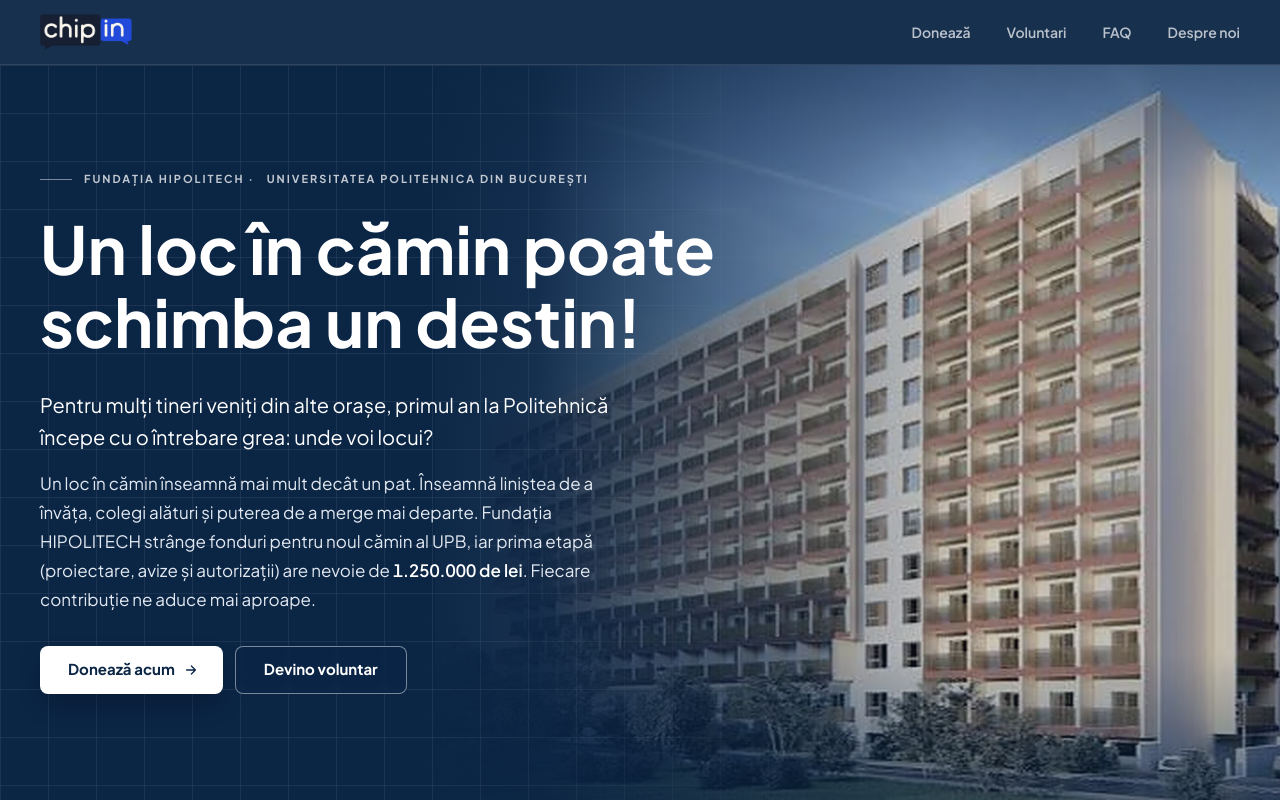
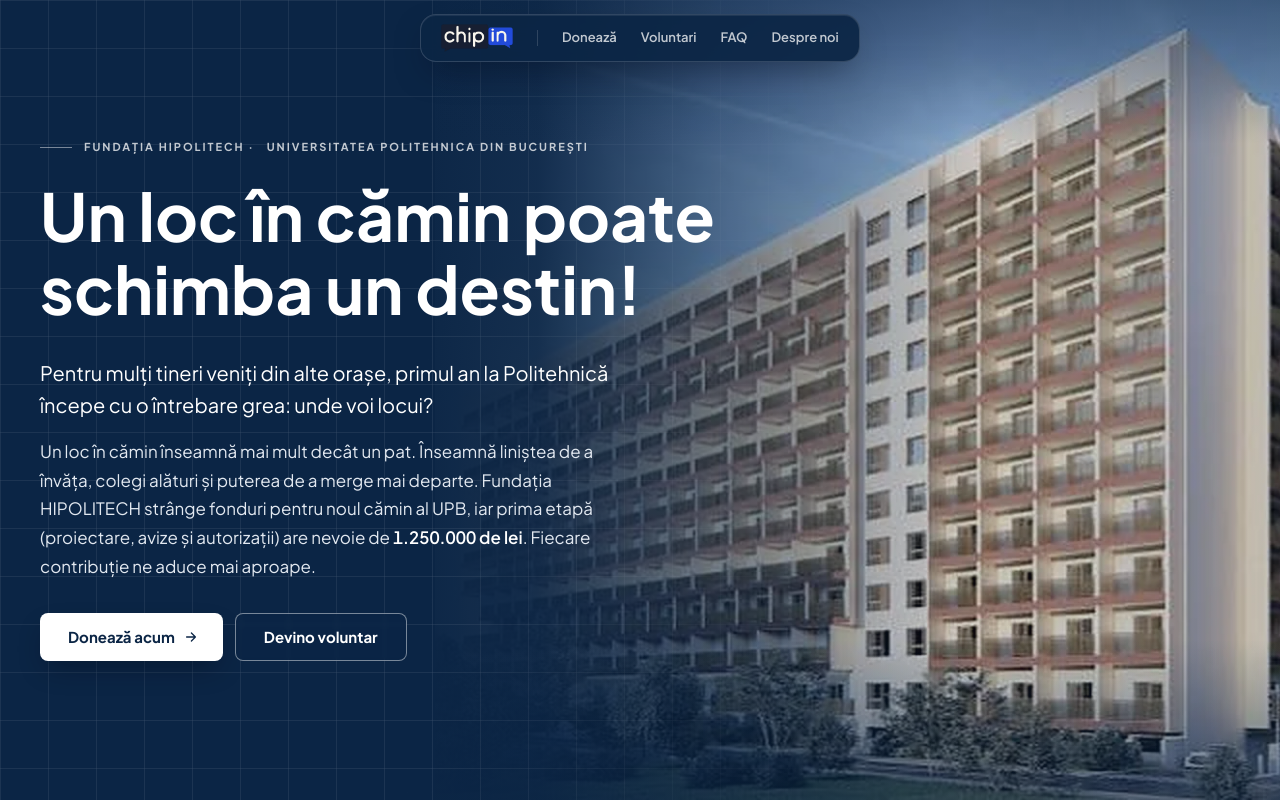
Before and after one commit to nigaua/startupupb, a React (Vite) app: page / in a window 1280 px wide. Built offline with nearby package versions, Linux system fonts and the light colour scheme; the HTML template or start-up script is replaced by a standard one.

Commit message:
Make navbar a compact floating rounded-2xl dock with zero dead space

```diff
--- a/src/App.tsx
+++ b/src/App.tsx
@@ -167,9 +167,9 @@ export default function App() {
     }`;
 
   return (
-    <div className="flex min-h-screen flex-col bg-[#F8FAFC] text-[#0F172A]">
-      <header className="sticky top-0 z-40 border-b border-white/10 bg-[#0B2545]/95 backdrop-blur">
-        <div className="mx-auto flex h-16 max-w-[1320px] items-center justify-between gap-4 px-5 lg:px-10">
+    <div className="flex min-h-[100dvh] flex-col bg-[#F8FAFC] text-[#0F172A]">
+      <header className="pointer-events-none fixed inset-x-0 top-3.5 z-40 flex justify-center px-3 sm:px-5">
+        <div className="pointer-events-auto flex h-12 w-fit max-w-full items-center gap-4 rounded-2xl border border-white/15 bg-[#0B2545]/92 px-3.5 shadow-[0_14px_34px_-12px_rgba(2,8,23,0.55),inset_0_1px_0_rgba(255,255,255,0.08)] backdrop-blur-md sm:gap-6 sm:px-5">
           <a
             href="/"
             onClick={(event) => {
@@ -177,21 +177,23 @@ export default function App() {
               navigate("/");
             }}
             aria-label="chip in — Acasă"
-            className="flex shrink-0 items-center"
+            className="flex shrink-0 cursor-pointer items-center rounded-md focus-visible:outline-2 focus-visible:outline-offset-2 focus-visible:outline-white"
           >
             <img
               src="/logo-chipin.png"
               alt="chip in"
-              className="h-8 w-auto select-none sm:h-9"
+              className="h-6 w-auto select-none sm:h-7"
             />
           </a>
 
+          <span aria-hidden="true" className="h-4 w-px shrink-0 bg-white/15" />
+
           <nav
             aria-label="Navigație principală"
-            className="flex items-center gap-5 text-xs font-semibold text-white/70 sm:gap-9 sm:text-sm"
+            className="flex items-center gap-4 text-xs font-semibold text-white/75 sm:gap-6 sm:text-[13px]"
           >
             <a
-              className="nav-link"
+              className="nav-link cursor-pointer whitespace-nowrap"
               data-active={route === "/doneaza" ? "true" : undefined}
               href="/doneaza"
               onClick={(event) => {
@@ -202,7 +204,7 @@ export default function App() {
               Donează
             </a>
             <a
-              className="nav-link"
+              className="nav-link cursor-pointer whitespace-nowrap"
               data-active={route === "/voluntari" ? "true" : undefined}
               href="/voluntari"
               onClick={(event) => {
@@ -213,7 +215,7 @@ export default function App() {
               Voluntari
             </a>
             <a
-              className="nav-link"
+              className="nav-link cursor-pointer whitespace-nowrap"
               data-active={route === "/faq" ? "true" : undefined}
               href="/faq"
               onClick={(event) => {
@@ -224,7 +226,7 @@ export default function App() {
               FAQ
             </a>
             <a
-              className="nav-link"
+              className="nav-link cursor-pointer whitespace-nowrap"
               data-active={route === "/despre-noi" ? "true" : undefined}
               href="/despre-noi"
               onClick={(event) => {
@@ -277,7 +279,7 @@ export default function App() {
               />
             </div>
 
-            <div className="relative z-10 mx-auto flex w-full max-w-[1320px] flex-1 flex-col justify-center px-5 pb-20 pt-10 sm:py-20 lg:px-10 lg:py-12">
+            <div className="relative z-10 mx-auto flex w-full max-w-[1320px] flex-1 flex-col justify-center px-5 pb-16 pt-24 sm:py-24 lg:px-10 lg:py-20">
               <p className="mb-6 inline-flex items-center gap-3 text-[11px] font-bold uppercase tracking-[0.18em] text-white/75">
                 <span className="h-px w-8 bg-white/45" />
                 Fundația HIPOLITECH ·{" "}
@@ -334,7 +336,7 @@ export default function App() {
             {/* SIMULATOR — warm paper */}
             <section
               id="simulator"
-              className="scroll-mt-16 border-b border-[#E2E8F0] bg-[#F7F6F2] px-5 py-16 lg:px-10 lg:py-24"
+              className="scroll-mt-20 border-b border-[#E2E8F0] bg-[#F7F6F2] px-5 pb-16 pt-24 lg:px-10 lg:pb-24 lg:pt-28"
             >
               <div className="mx-auto grid max-w-[1240px] gap-10 lg:grid-cols-[42fr_58fr] lg:gap-16 xl:gap-20">
                 <div className="lg:pt-6">
@@ -754,7 +756,7 @@ export default function App() {
         )}
 
         {route === "/voluntari" && (
-          <section className="flex-1 bg-[#F7F6F2] px-5 py-16 lg:px-10 lg:py-24">
+          <section className="flex-1 bg-[#F7F6F2] px-5 pb-16 pt-24 lg:px-10 lg:pb-24 lg:pt-28">
             <div className="mx-auto grid max-w-[1240px] gap-10 lg:grid-cols-[42fr_58fr] lg:gap-16 xl:gap-20">
               <div className="lg:pt-6">
                 <p className="section-kicker">Comunitatea UPB</p>
--- a/src/index.css
+++ b/src/index.css
@@ -46,7 +46,7 @@
   .nav-link::after {
     position: absolute;
     right: 0;
-    bottom: -7px;
+    bottom: -5px;
     left: 0;
     height: 2px;
     content: "";
```
